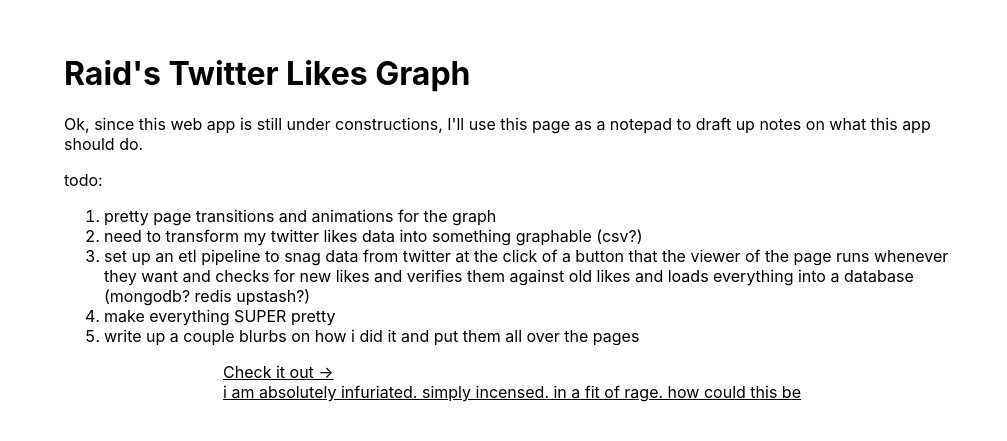
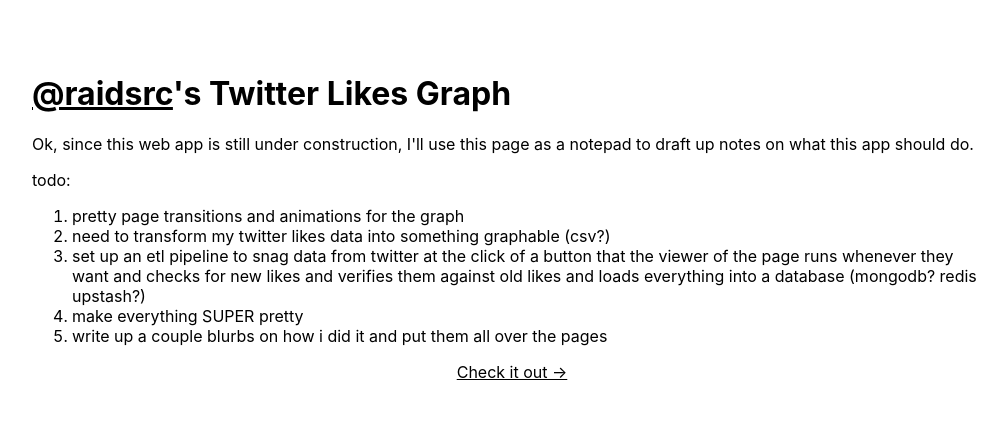
Before and after one commit to raidsrc/twitter-likes-graph, a Next.js app: page / in a window 1280 px wide. Shown: the part 183-624 px from the top of the page, without its empty margins (128-1135 px from the left). Built offline with nearby package versions, Linux system fonts and the light colour scheme.

Commit message:
getting somewhere

```diff
--- a/pages/index.tsx
+++ b/pages/index.tsx
@@ -16,11 +16,13 @@
 
       <main className={styles.main}>
         <div>
-          <h1>Raid&apos;s Twitter Likes Graph</h1>
+          <h1><a className={styles.link} href="https://twitter.com/raidsrc">@raidsrc</a>{"'s Twitter Likes Graph"}</h1>
           {/* <button className={styles.card} onClick={() => {fetchLikes(setStatus); setStatus("Loading...")}}>Click me to fetch @raidsrc's Twitter likes.</button> */}
           {/* <h2>This web application produces data visualizations based on my Twitter likes. </h2> */}
           {/* <h3>It's a decent amount of data. 17.2k likes. This'll be fun.</h3> */}
-          <p>{"Ok, since this web app is still under constructions, I'll use this page as a notepad to draft up notes on what this app should do."}
+
+          <div className={styles.textBlurb}>
+            <p>{"Ok, since this web app is still under construction, I'll use this page as a notepad to draft up notes on what this app should do."}
             </p>
             <p>
               todo:
@@ -34,9 +36,11 @@
             </ol>
           </div>
 
+        </div>
+
         <div>
           <Link href="/page2" ><a className={styles.link}>Check it out &rarr;</a></Link> <br />
-          <Link href="/bar-chart" ><a className={styles.link}>i am absolutely infuriated. simply incensed. in a fit of rage. how could this be</a></Link>
+          {/* <Link href="/bar-chart" ><a className={styles.link}>i am absolutely infuriated. simply incensed. in a fit of rage. how could this be</a></Link> */}
         </div>
 
 
--- a/styles/Home.module.css
+++ b/styles/Home.module.css
@@ -1,15 +1,22 @@
 .container {
   padding: 0 2rem;
+  display: flex;
+  justify-content: center;
 }
 
 .main {
   min-height: 100vh;
-  padding: 4rem 10rem;
+  padding: 4rem 4rem;
   flex: 1;
   display: flex;
   flex-direction: column;
   justify-content: center;
   align-items: center;
+  max-width: 90rem;
+}
+
+.textBlurb {
+  max-width: 60rem;
 }
 
 .footer {
```
Also changed, not shown: pages/page2.tsx (+12 -3 lines). Lines whose indentation alone changed are shown as unchanged.
